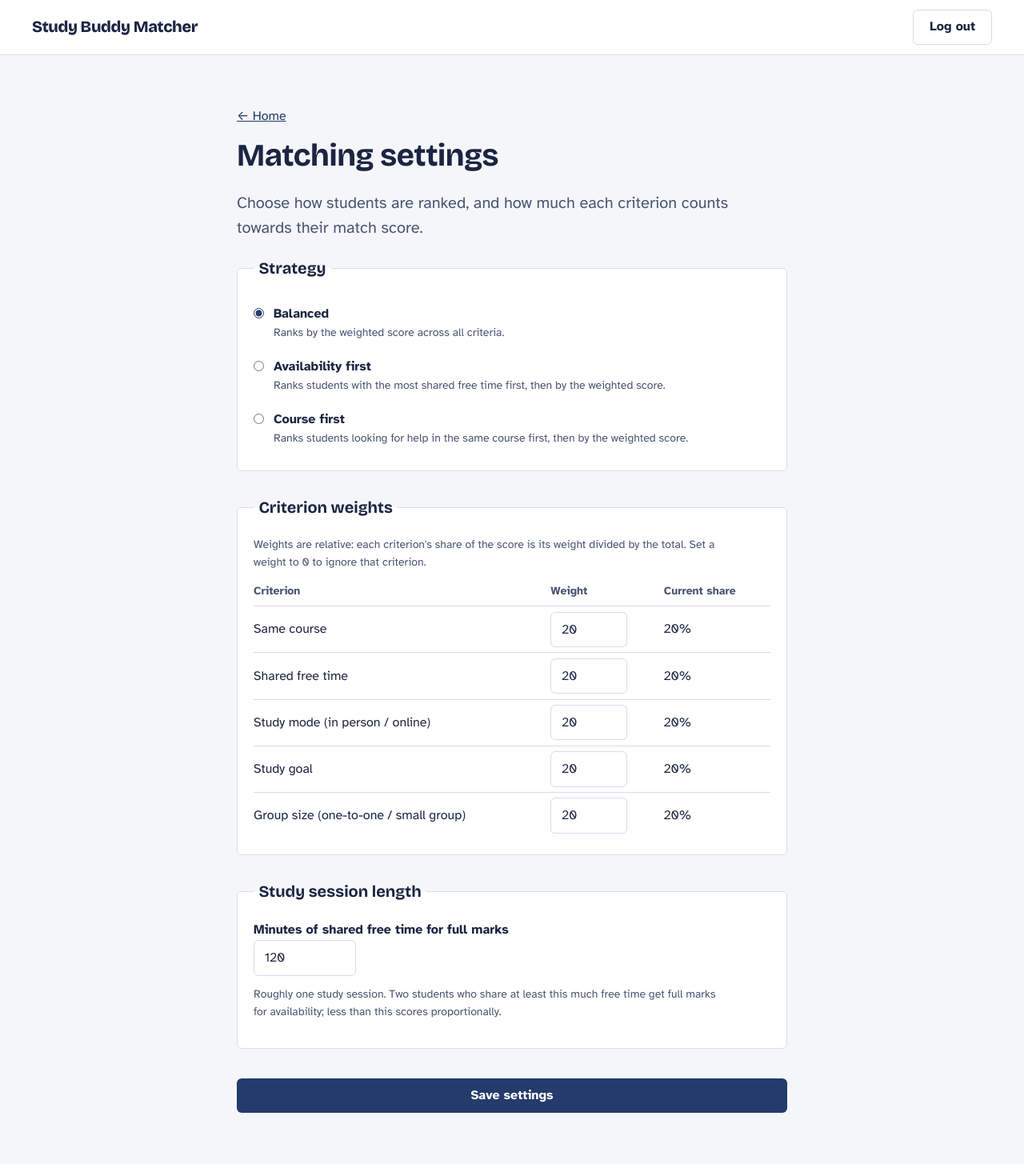
After one commit to bryanlimwh/IS442-OOP-G2T5, a Spring Boot app: page /admin/matching in a window 1280 px wide. The commit adds this page. Shown: the whole page at 80% size. Run offline with Spring Boot 4, Linux system fonts and the light colour scheme; a user stored in the database is signed in; data comes from the database, SQL or seed files in the repository; some of the project's set-up classes (security, data sources, template engines, error pages and the like) are left out, and stand-ins take their place.

Commit message:
Add admin-configurable MatchingConfig and settings page
- MatchingStrategyType enum: BALANCED, AVAILABILITY_FIRST, COURSE_FIRST,
  each with a label and description for the UI.
- MatchingConfig entity (domain/, one row): strategy, five criterion
  weights (course, availability, study mode, study goal, group size)
  and targetSessionMinutes - the shared free time that counts as full
  marks for availability (roughly one study session). update() changes
  every setting at once and rejects a missing strategy, negative
  weights, all-zero weights or a non-positive session length
  (InvalidMatchingConfigException), so a bad save changes nothing.
  Weights are relative: share = weight / total, so they needn't add up
  to 100, and 0 switches a criterion off. getTotalWeight() is computed.
- Defaults live in application.properties (studybuddy.matching.defaults.*:
  Balanced, 20 each, 120 min), bound by the MatchingDefaults record and
  copied into the database by MatchingConfigDataSeeder (@Order(4)).
- MatchingConfigService (service.matching): getCurrent() and update().
- AdminMatchingConfigController + admin/matching-config.html at
  /admin/matching: strategy radios, weight table showing each
  criterion's current share, session length. Saves redirect back with
  a confirmation; invalid input re-shows the form with the reason.
  MatchingConfigForm keeps the form separate from the entity.
- home.html / HomeController: admins see admin links (user accounts,
  matching settings) instead of the student ones.
- style.css: grouped options, radio rows and weights table.

Verified with the app running: seeder logs the config; admin can save
(Availability first, 10/40/20/20/10, 90 min) and the row in H2 matches;
all-zero, blank and negative inputs each show an error and leave the
saved row unchanged; a student gets 403 on /admin/matching and still
sees the student links on /home. Screenshots at 1280px and 390px, no
horizontal scroll.

Note: H2 is in-memory, so admin changes reset to the properties
defaults on restart.

```diff
--- /dev/null
+++ b/studybuddy/src/main/java/com/studybuddy/controller/AdminMatchingConfigController.java
@@ -0,0 +1,62 @@
+package com.studybuddy.controller;
+
+import org.springframework.stereotype.Controller;
+import org.springframework.ui.Model;
+import org.springframework.validation.BindingResult;
+import org.springframework.web.bind.annotation.GetMapping;
+import org.springframework.web.bind.annotation.ModelAttribute;
+import org.springframework.web.bind.annotation.PostMapping;
+import org.springframework.web.bind.annotation.RequestMapping;
+import org.springframework.web.servlet.mvc.support.RedirectAttributes;
+
+import com.studybuddy.domain.enums.MatchingStrategyType;
+import com.studybuddy.exception.InvalidMatchingConfigException;
+import com.studybuddy.matching.MatchingConfigForm;
+import com.studybuddy.service.matching.MatchingConfigService;
+
+// Lets an admin choose the matching strategy and how much each criterion counts.
+// Only admins reach this page: SecurityConfig restricts /admin/** to the ADMIN role.
+@Controller
+@RequestMapping("/admin/matching")
+public class AdminMatchingConfigController {
+
+    private static final String VIEW = "admin/matching-config";
+
+    private final MatchingConfigService matchingConfigService;
+
+    public AdminMatchingConfigController(MatchingConfigService matchingConfigService) {
+        this.matchingConfigService = matchingConfigService;
+    }
+
+    @GetMapping
+    public String showSettings(Model model) {
+        model.addAttribute("form", MatchingConfigForm.from(matchingConfigService.getCurrent()));
+        return showForm(model);
+    }
+
+    @PostMapping
+    public String saveSettings(@ModelAttribute("form") MatchingConfigForm form, BindingResult bindingResult,
+            Model model, RedirectAttributes redirectAttributes) {
+        // A blank or non-numeric field fails to bind before the service ever sees it.
+        if (bindingResult.hasErrors()) {
+            model.addAttribute("error", "Every weight and the session length must be a whole number.");
+            return showForm(model);
+        }
+        try {
+            matchingConfigService.update(form);
+        } catch (InvalidMatchingConfigException e) {
+            model.addAttribute("error", e.getMessage());
+            return showForm(model);
+        }
+        // Redirect after saving, so refreshing the page doesn't submit the form again.
+        redirectAttributes.addFlashAttribute("saved", true);
+        return "redirect:/admin/matching";
+    }
+
+    // The form plus the settings currently saved, which may differ from the form after a rejected save.
+    private String showForm(Model model) {
+        model.addAttribute("strategies", MatchingStrategyType.values());
+        model.addAttribute("current", matchingConfigService.getCurrent());
+        return VIEW;
+    }
+}
--- a/studybuddy/src/main/resources/static/css/style.css
+++ b/studybuddy/src/main/resources/static/css/style.css
@@ -455,6 +455,82 @@ a {
     color: var(--ink-soft);
 }
 
+/* ---- Grouped form options (admin/matching-config.html) ---- */
+
+.option-group {
+    margin: 0 0 1.5rem;
+    padding: 1.25rem;
+    border: 1px solid var(--rule);
+    border-radius: var(--radius);
+    background-color: var(--surface);
+}
+
+.option-group legend {
+    padding: 0 0.4rem;
+    font-family: var(--font-display);
+    font-size: var(--text-md);
+    font-weight: 700;
+}
+
+/* .form label is bold for single fields; an option's name is bolded on its own instead */
+.form .option {
+    display: flex;
+    gap: 0.75rem;
+    align-items: flex-start;
+    padding: 0.6rem 0;
+    font-weight: 400;
+    cursor: pointer;
+}
+
+/* .form input is sized for text boxes; radios keep their natural size */
+.form .option input[type="radio"] {
+    width: auto;
+    margin: 0.3rem 0 0;
+    accent-color: var(--navy);
+}
+
+.option-name {
+    display: block;
+    font-weight: 700;
+}
+
+.option-description {
+    display: block;
+    color: var(--ink-soft);
+    font-size: var(--text-sm);
+}
+
+.weights-table {
+    width: 100%;
+    border-collapse: collapse;
+}
+
+.weights-table th {
+    padding: 0 0.5rem 0.5rem 0;
+    font-size: var(--text-sm);
+    color: var(--ink-soft);
+    text-align: left;
+}
+
+.weights-table td {
+    padding: 0.4rem 0.5rem 0.4rem 0;
+    border-top: 1px solid var(--rule);
+}
+
+.weights-table label {
+    font-weight: 400;
+}
+
+.form .weights-table input {
+    width: 6rem;
+    margin: 0;
+}
+
+.form input.input-short {
+    display: block;
+    width: 8rem;
+}
+
 /* ---- Small screens ---- */
 
 @media (max-width: 800px) {
--- /dev/null
+++ b/studybuddy/src/main/resources/templates/admin/matching-config.html
@@ -0,0 +1,88 @@
+<!DOCTYPE html>
+<html lang="en" xmlns:th="http://www.thymeleaf.org">
+<head th:replace="~{fragments/head :: head('Matching settings')}"></head>
+<body>
+    <header th:replace="~{fragments/header :: header}"></header>
+
+    <main class="page">
+        <p><a th:href="@{/home}">&larr; Home</a></p>
+        <h1>Matching settings</h1>
+        <p class="lead">Choose how students are ranked, and how much each criterion counts towards their match score.</p>
+
+        <p class="message info" role="status" th:if="${saved}">Settings saved. New searches use them straight away.</p>
+        <p class="message error" role="alert" th:if="${error}" th:text="${error}">Error</p>
+
+        <!-- th:object binds each field to the matching MatchingConfigForm component; th:action adds the CSRF token -->
+        <form class="form" th:action="@{/admin/matching}" th:object="${form}" method="post">
+
+            <fieldset class="option-group">
+                <legend>Strategy</legend>
+                <label class="option" th:each="type : ${strategies}">
+                    <input type="radio" th:field="*{strategy}" th:value="${type}">
+                    <span>
+                        <span class="option-name" th:text="${type.label}">Balanced</span>
+                        <span class="option-description" th:text="${type.description}">Description</span>
+                    </span>
+                </label>
+            </fieldset>
+
+            <fieldset class="option-group">
+                <legend>Criterion weights</legend>
+                <p class="muted">
+                    Weights are relative: each criterion's share of the score is its weight divided by the
+                    total. Set a weight to 0 to ignore that criterion.
+                </p>
+
+                <table class="weights-table">
+                    <thead>
+                        <tr>
+                            <th scope="col">Criterion</th>
+                            <th scope="col">Weight</th>
+                            <th scope="col">Current share</th>
+                        </tr>
+                    </thead>
+                    <tbody>
+                        <tr>
+                            <td><label for="courseWeight">Same course</label></td>
+                            <td><input type="number" min="0" step="1" required th:field="*{courseWeight}"></td>
+                            <td th:text="${current.sharePercent(current.courseWeight)} + '%'">20%</td>
+                        </tr>
+                        <tr>
+                            <td><label for="availabilityWeight">Shared free time</label></td>
+                            <td><input type="number" min="0" step="1" required th:field="*{availabilityWeight}"></td>
+                            <td th:text="${current.sharePercent(current.availabilityWeight)} + '%'">20%</td>
+                        </tr>
+                        <tr>
+                            <td><label for="studyModeWeight">Study mode (in person / online)</label></td>
+                            <td><input type="number" min="0" step="1" required th:field="*{studyModeWeight}"></td>
+                            <td th:text="${current.sharePercent(current.studyModeWeight)} + '%'">20%</td>
+                        </tr>
+                        <tr>
+                            <td><label for="studyGoalWeight">Study goal</label></td>
+                            <td><input type="number" min="0" step="1" required th:field="*{studyGoalWeight}"></td>
+                            <td th:text="${current.sharePercent(current.studyGoalWeight)} + '%'">20%</td>
+                        </tr>
+                        <tr>
+                            <td><label for="groupSizeWeight">Group size (one-to-one / small group)</label></td>
+                            <td><input type="number" min="0" step="1" required th:field="*{groupSizeWeight}"></td>
+                            <td th:text="${current.sharePercent(current.groupSizeWeight)} + '%'">20%</td>
+                        </tr>
+                    </tbody>
+                </table>
+            </fieldset>
+
+            <fieldset class="option-group">
+                <legend>Study session length</legend>
+                <label for="targetSessionMinutes">Minutes of shared free time for full marks</label>
+                <input class="input-short" type="number" min="1" step="1" required th:field="*{targetSessionMinutes}" aria-describedby="session-help">
+                <p class="muted" id="session-help">
+                    Roughly one study session. Two students who share at least this much free time get full
+                    marks for availability; less than this scores proportionally.
+                </p>
+            </fieldset>
+
+            <button type="submit" class="button button-primary">Save settings</button>
+        </form>
+    </main>
+</body>
+</html>
```
Also changed, not shown: studybuddy/src/main/java/com/studybuddy/config/MatchingConfigDataSeeder.java (added, +38 -0 lines), studybuddy/src/main/java/com/studybuddy/config/MatchingDefaults.java (added, +27 -0 lines), studybuddy/src/main/java/com/studybuddy/controller/HomeController.java (+7 -1 lines), studybuddy/src/main/java/com/studybuddy/domain/MatchingConfig.java (added, +138 -0 lines), studybuddy/src/main/java/com/studybuddy/domain/enums/MatchingStrategyType.java (added, +30 -0 lines), studybuddy/src/main/java/com/studybuddy/exception/InvalidMatchingConfigException.java (added, +12 -0 lines), studybuddy/src/main/java/com/studybuddy/matching/MatchingConfigForm.java (added, +26 -0 lines), studybuddy/src/main/java/com/studybuddy/repository/MatchingConfigRepository.java (added, +13 -0 lines), studybuddy/src/main/java/com/studybuddy/service/matching/MatchingConfigService.java (added, +43 -0 lines), studybuddy/src/main/resources/application.properties (+14 -0 lines), studybuddy/src/main/resources/templates/home.html (+18 -1 lines).
